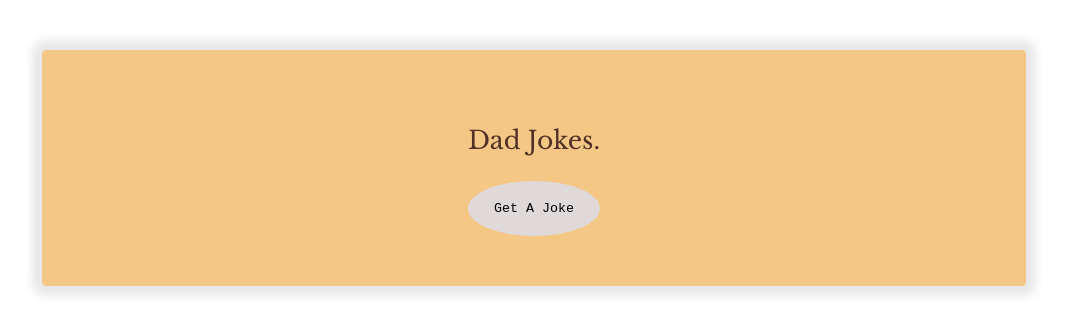
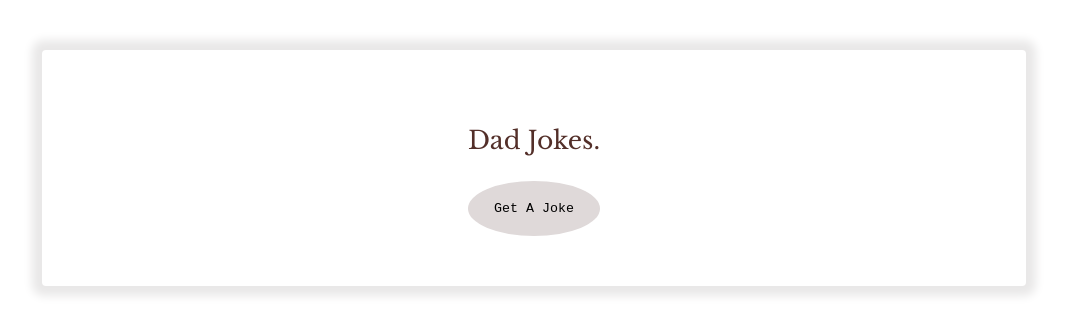
Before and after one commit to violetapintoleite/dad-jokes, a plain HTML site: page index.html in a window 1280 px wide. Shown: the whole page, without its empty margins (106-1173 px from the left). Drawn offline with nearby package versions, Linux system fonts and the light colour scheme.

Commit message:
changed background color

```diff
--- a/index.html
+++ b/index.html
@@ -20,7 +20,7 @@
         width: 70%;
         margin: 50px auto;
         padding: 50px;
-        background: rgba(243, 194, 120, 0.904);
+        background: white;
       }
 
       .joke {
```
